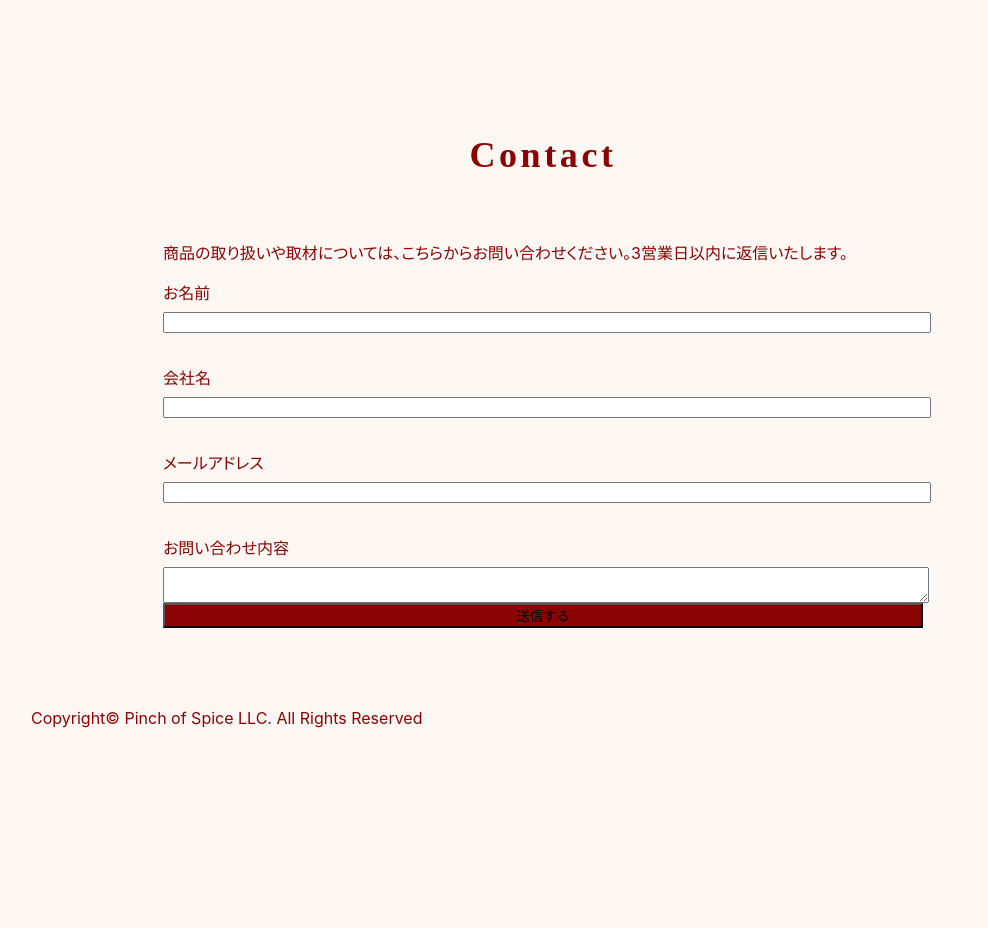
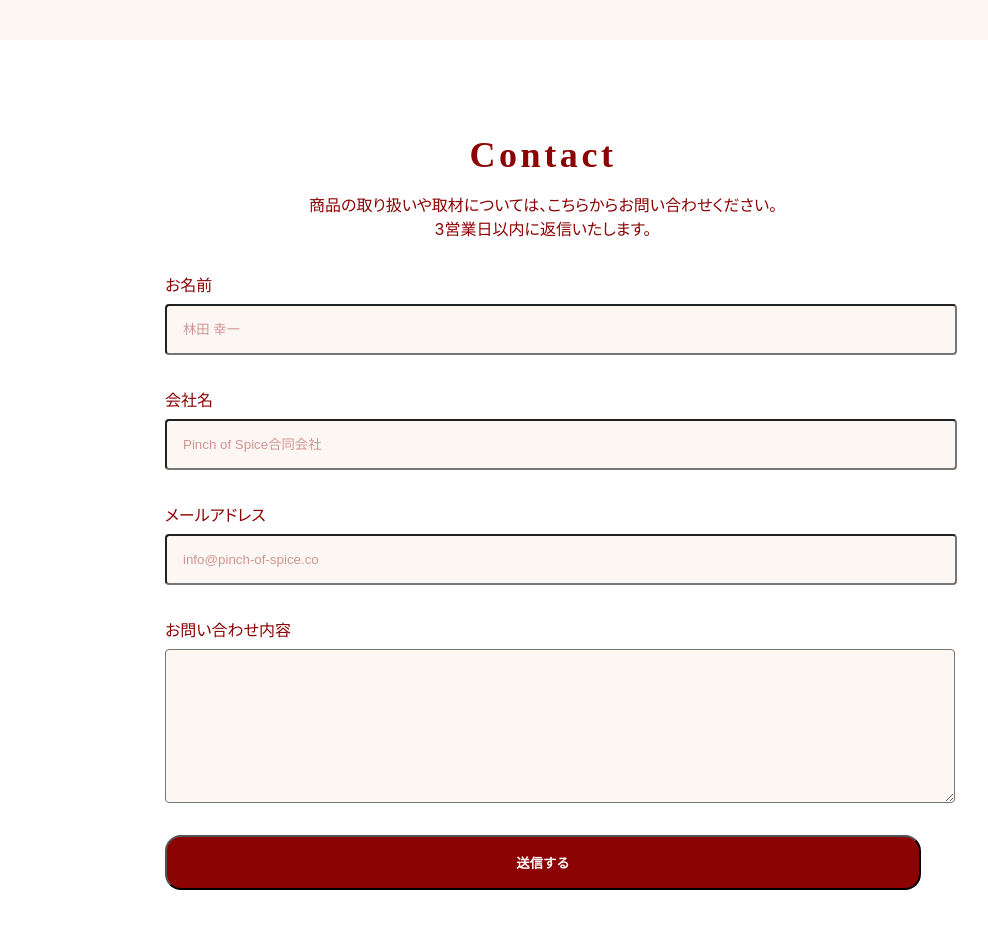
Before and after one commit to pinch-of-spice/pinch-of-spice.co, a Next.js app: page / in a window 1280 px wide. Shown: the part 3420-4348 px from the top of the page, without its empty margins (97-1085 px from the left). Before the commit the page ends 4204 px from the top, so only its background shows below. Built offline with nearby package versions, Linux system fonts and the light colour scheme; a web font is replaced by a local one.

Commit message:
Styling contact form

```diff
--- a/components/Company.tsx
+++ b/components/Company.tsx
@@ -8,7 +8,7 @@ export default function Company() {
       <dl css={companyStyle}>
         <div>
           <dt>会社名</dt>
-          <dd>Pinch of Spice合同会社（ピンチオブスパイス合同会社）</dd>
+          <dd>Pinch of Spice合同会社（ピンチオブスパイス）</dd>
         </div>
         <div>
           <dt>所在地</dt>
--- a/components/Contact.tsx
+++ b/components/Contact.tsx
@@ -7,7 +7,9 @@ export default function Contact() {
       <section css={sectionStyle}>
         <h1 id="contact">Contact</h1>
         <p>
-          商品の取り扱いや取材については、こちらからお問い合わせください。3営業日以内に返信いたします。
+          商品の取り扱いや取材については、こちらからお問い合わせください。
+          <br />
+          3営業日以内に返信いたします。
         </p>
 
         <form
@@ -18,17 +20,35 @@ export default function Contact() {
           css={formStyle}
         >
           <label htmlFor="name">お名前</label>
-          <input id="name" name="name" required type="text" />
+          <input
+            id="name"
+            name="name"
+            required
+            type="text"
+            placeholder="林田 幸一"
+          />
           <label htmlFor="company">会社名</label>
-          <input id="company" name="company" required type="text" />
+          <input
+            id="company"
+            name="company"
+            required
+            type="text"
+            placeholder="Pinch of Spice合同会社"
+          />
           <label htmlFor="email">メールアドレス</label>
-          <input id="email" type="email" name="email" required />
+          <input
+            id="email"
+            type="email"
+            name="email"
+            required
+            placeholder="info@pinch-of-spice.co"
+          />
           <label htmlFor="message">お問い合わせ内容</label>
-          <textarea id="message" name="message" required></textarea>
+          <textarea id="message" name="message" rows={8} required></textarea>
           <button type="submit">送信する</button>
         </form>
       </section>
-      <footer>
+      <footer css={footerStyle}>
         <p>Copyright© Pinch of Spice LLC. All Rights Reserved</p>
       </footer>
     </>
@@ -36,14 +56,24 @@ export default function Contact() {
 }
 
 const sectionStyle = css`
+  background: ${tokens.colors.white};
+  margin: 0 calc(50% - 50vw);
+
+  h1 {
+    margin-bottom: 16px;
+  }
+
   p {
-    font-size: 16px;
+    text-align: center;
+    margin-bottom: 32px;
   }
 `;
 
 const formStyle = css`
   display: flex;
   flex-direction: column;
+  width: 756px;
+  margin: 0 auto;
 
   label,
   input,
@@ -57,11 +87,31 @@ const formStyle = css`
     margin-bottom: 8px;
   }
 
-  input {
+  input,
+  textarea {
     margin-bottom: 32px;
+    background: ${tokens.colors.ivory};
+    padding: 16px;
+    border-radius: 4px;
+
+    &::placeholder {
+      color: rgba(140, 3, 3, 0.4);
+    }
   }
 
   button {
     background: ${tokens.colors.azuki};
+    border-radius: 16px;
+    color: ${tokens.colors.white};
+    font-weight: bold;
+    padding: 16px 32px;
   }
 `;
+
+const footerStyle = css`
+  margin-top: 64px;
+
+  p {
+    text-align: center;
+  }
+`;
--- a/pages/_app.tsx
+++ b/pages/_app.tsx
@@ -41,9 +41,6 @@ const globalStyle = css`
     list-style: none;
   }
 
-  main > section {
-  }
-
   main {
     > section {
       padding: 64px 132px;
--- a/pages/index.tsx
+++ b/pages/index.tsx
@@ -13,7 +13,7 @@ const Home: NextPage = () => {
   return (
     <>
       <Head>
-        <title>Pinch of Spice LLC. | ピンチオブスパイス合同会社</title>
+        <title>Pinch of Spice LLC. | ピンチオブスパイス</title>
       </Head>
 
       <main css={layoutStyle}>
@@ -33,5 +33,5 @@ export default Home;
 const layoutStyle = css`
   width: ${tokens.siteWidth.pc};
   margin: 0 auto;
-  padding: 32px 0;
+  padding: 32px 0 64px;
 `;
```
